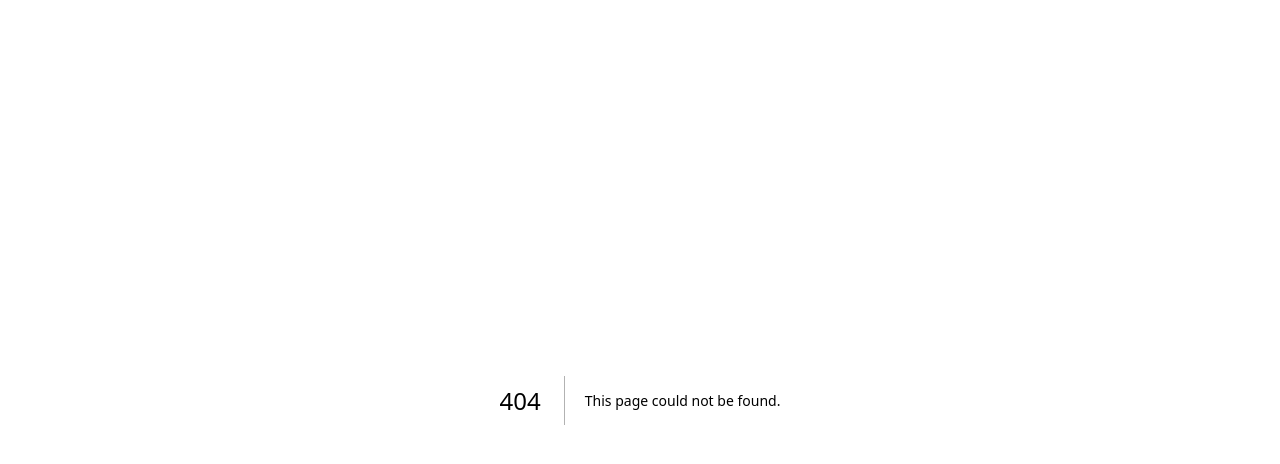
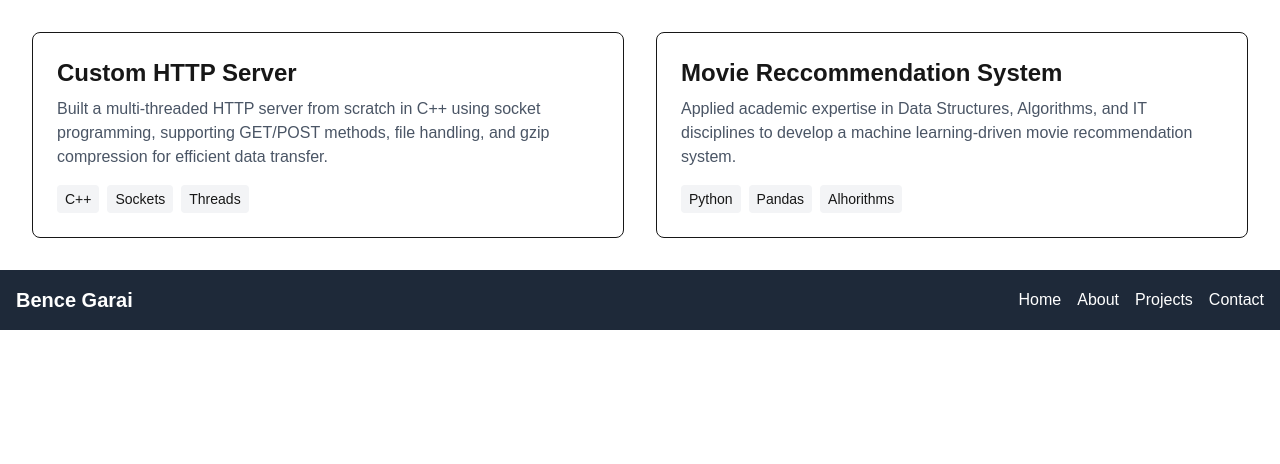
Before and after one commit to BenceGarai/portfolio, a Next.js app: page /projects in a window 1280 px wide. Before the commit this address had no page. Shown: the top 464 px of the page. Built offline with nearby package versions, Linux system fonts and the light colour scheme.

Commit message:
Add framer-motion

```diff
--- /dev/null
+++ b/src/app/components/navbar.tsx
@@ -0,0 +1,31 @@
+import Link from "next/link";
+
+export default function Navbar() {
+  return (
+    <nav className="flex justify-between items-center p-4 bg-gray-800 text-white">
+      <div className="text-xl font-bold">Bence Garai</div>
+      <ul className="flex space-x-4">
+        <li>
+          <Link href="/" className="hover:text-gray-400">
+            Home
+          </Link>
+        </li>
+        <li>
+          <Link href="/about" className="hover:text-gray-400">
+            About
+          </Link>
+        </li>
+        <li>
+          <Link href="/projects" className="hover:text-gray-400">
+            Projects
+          </Link>
+        </li>
+        <li>
+          <Link href="/contact" className="hover:text-gray-400">
+            Contact
+          </Link>
+        </li>
+      </ul>
+    </nav>
+  );
+}
--- /dev/null
+++ b/src/app/data/projects.ts
@@ -0,0 +1,17 @@
+export const projects = [
+  {
+    title: "Custom HTTP Server",
+    description:
+      "Built a multi-threaded HTTP server from scratch in C++ using socket programming, supporting GET/POST methods, file handling, and gzip compression for efficient data transfer.",
+    tags: ["C++", "Sockets", "Threads"],
+    link: "#",
+  },
+  {
+    title: "Movie Reccommendation System",
+    description:
+      "Applied academic expertise in Data Structures, Algorithms, and IT disciplines to develop a machine learning-driven movie recommendation system.",
+    tags: ["Python", "Pandas", "Alhorithms"],
+    link: "#",
+  },
+  // Add the rest of my projects here
+];
--- a/src/app/layout.tsx
+++ b/src/app/layout.tsx
@@ -1,6 +1,7 @@
 import type { Metadata } from "next";
 import { Geist, Geist_Mono } from "next/font/google";
 import "./globals.css";
+import Navbar from "./components/navbar";
 
 const geistSans = Geist({
   variable: "--font-geist-sans",
@@ -24,7 +25,11 @@ export default function RootLayout({
 }>) {
   return (
     <html lang="en">
-      <body className={`${geistSans.variable} ${geistMono.variable} antialiased`}>{children}</body>
+      <body
+        className={`${geistSans.variable} ${geistMono.variable} antialiased`}>
+        {children}
+        <Navbar />
+      </body>
     </html>
   );
 }
--- a/src/app/page.tsx
+++ b/src/app/page.tsx
@@ -1,53 +1,62 @@
-import Image from "next/image";
+// export default function Home() {
+//   return (
+//     <div className="grid grid-rows-[20px_1fr_20px] items-center justify-items-center min-h-screen p-8 pb-20 gap-16 sm:p-20 font-[family-name:var(--font-geist-sans)]">
+//       <main className="flex flex-col gap-[32px] row-start-2 items-center sm:items-start">
+//         <Image className="dark:invert" src="/next.svg" alt="Next.js logo" width={180} height={38} priority />
+//         <ol className="list-inside list-decimal text-sm/6 text-center sm:text-left font-[family-name:var(--font-geist-mono)]">
+//           <li className="mb-2 tracking-[-.01em]">
+//             Get started by editing <code className="bg-black/[.05] dark:bg-white/[.06] px-1 py-0.5 rounded font-[family-name:var(--font-geist-mono)] font-semibold">src/app/page.tsx</code>.
+//           </li>
+//           <li className="tracking-[-.01em]">Save and see your changes instantly.</li>
+//         </ol>
+
+//         <div className="flex gap-4 items-center flex-col sm:flex-row">
+//           <a
+//             className="rounded-full border border-solid border-transparent transition-colors flex items-center justify-center bg-foreground text-background gap-2 hover:bg-[#383838] dark:hover:bg-[#ccc] font-medium text-sm sm:text-base h-10 sm:h-12 px-4 sm:px-5 sm:w-auto"
+//             href="https://vercel.com/new?utm_source=create-next-app&utm_medium=appdir-template-tw&utm_campaign=create-next-app"
+//             target="_blank"
+//             rel="noopener noreferrer">
+//             <Image className="dark:invert" src="/vercel.svg" alt="Vercel logomark" width={20} height={20} />
+//             Deploy now
+//           </a>
+//           <a
+//             className="rounded-full border border-solid border-black/[.08] dark:border-white/[.145] transition-colors flex items-center justify-center hover:bg-[#f2f2f2] dark:hover:bg-[#1a1a1a] hover:border-transparent font-medium text-sm sm:text-base h-10 sm:h-12 px-4 sm:px-5 w-full sm:w-auto md:w-[158px]"
+//             href="https://nextjs.org/docs?utm_source=create-next-app&utm_medium=appdir-template-tw&utm_campaign=create-next-app"
+//             target="_blank"
+//             rel="noopener noreferrer">
+//             Read our docs
+//           </a>
+//         </div>
+//       </main>
+//       <footer className="row-start-3 flex gap-[24px] flex-wrap items-center justify-center">
+//         <a className="flex items-center gap-2 hover:underline hover:underline-offset-4" href="https://nextjs.org/learn?utm_source=create-next-app&utm_medium=appdir-template-tw&utm_campaign=create-next-app" target="_blank" rel="noopener noreferrer">
+//           <Image aria-hidden src="/file.svg" alt="File icon" width={16} height={16} />
+//           Learn
+//         </a>
+//         <a
+//           className="flex items-center gap-2 hover:underline hover:underline-offset-4"
+//           href="https://vercel.com/templates?framework=next.js&utm_source=create-next-app&utm_medium=appdir-template-tw&utm_campaign=create-next-app"
+//           target="_blank"
+//           rel="noopener noreferrer">
+//           <Image aria-hidden src="/window.svg" alt="Window icon" width={16} height={16} />
+//           Examples
+//         </a>
+//         <a className="flex items-center gap-2 hover:underline hover:underline-offset-4" href="https://nextjs.org?utm_source=create-next-app&utm_medium=appdir-template-tw&utm_campaign=create-next-app" target="_blank" rel="noopener noreferrer">
+//           <Image aria-hidden src="/globe.svg" alt="Globe icon" width={16} height={16} />
+//           Go to nextjs.org →
+//         </a>
+//       </footer>
+//     </div>
+//   );
+// }
 
 export default function Home() {
   return (
-    <div className="grid grid-rows-[20px_1fr_20px] items-center justify-items-center min-h-screen p-8 pb-20 gap-16 sm:p-20 font-[family-name:var(--font-geist-sans)]">
-      <main className="flex flex-col gap-[32px] row-start-2 items-center sm:items-start">
-        <Image className="dark:invert" src="/next.svg" alt="Next.js logo" width={180} height={38} priority />
-        <ol className="list-inside list-decimal text-sm/6 text-center sm:text-left font-[family-name:var(--font-geist-mono)]">
-          <li className="mb-2 tracking-[-.01em]">
-            Get started by editing <code className="bg-black/[.05] dark:bg-white/[.06] px-1 py-0.5 rounded font-[family-name:var(--font-geist-mono)] font-semibold">src/app/page.tsx</code>.
-          </li>
-          <li className="tracking-[-.01em]">Save and see your changes instantly.</li>
-        </ol>
-
-        <div className="flex gap-4 items-center flex-col sm:flex-row">
-          <a
-            className="rounded-full border border-solid border-transparent transition-colors flex items-center justify-center bg-foreground text-background gap-2 hover:bg-[#383838] dark:hover:bg-[#ccc] font-medium text-sm sm:text-base h-10 sm:h-12 px-4 sm:px-5 sm:w-auto"
-            href="https://vercel.com/new?utm_source=create-next-app&utm_medium=appdir-template-tw&utm_campaign=create-next-app"
-            target="_blank"
-            rel="noopener noreferrer">
-            <Image className="dark:invert" src="/vercel.svg" alt="Vercel logomark" width={20} height={20} />
-            Deploy now
-          </a>
-          <a
-            className="rounded-full border border-solid border-black/[.08] dark:border-white/[.145] transition-colors flex items-center justify-center hover:bg-[#f2f2f2] dark:hover:bg-[#1a1a1a] hover:border-transparent font-medium text-sm sm:text-base h-10 sm:h-12 px-4 sm:px-5 w-full sm:w-auto md:w-[158px]"
-            href="https://nextjs.org/docs?utm_source=create-next-app&utm_medium=appdir-template-tw&utm_campaign=create-next-app"
-            target="_blank"
-            rel="noopener noreferrer">
-            Read our docs
-          </a>
-        </div>
-      </main>
-      <footer className="row-start-3 flex gap-[24px] flex-wrap items-center justify-center">
-        <a className="flex items-center gap-2 hover:underline hover:underline-offset-4" href="https://nextjs.org/learn?utm_source=create-next-app&utm_medium=appdir-template-tw&utm_campaign=create-next-app" target="_blank" rel="noopener noreferrer">
-          <Image aria-hidden src="/file.svg" alt="File icon" width={16} height={16} />
-          Learn
-        </a>
-        <a
-          className="flex items-center gap-2 hover:underline hover:underline-offset-4"
-          href="https://vercel.com/templates?framework=next.js&utm_source=create-next-app&utm_medium=appdir-template-tw&utm_campaign=create-next-app"
-          target="_blank"
-          rel="noopener noreferrer">
-          <Image aria-hidden src="/window.svg" alt="Window icon" width={16} height={16} />
-          Examples
-        </a>
-        <a className="flex items-center gap-2 hover:underline hover:underline-offset-4" href="https://nextjs.org?utm_source=create-next-app&utm_medium=appdir-template-tw&utm_campaign=create-next-app" target="_blank" rel="noopener noreferrer">
-          <Image aria-hidden src="/globe.svg" alt="Globe icon" width={16} height={16} />
-          Go to nextjs.org →
-        </a>
-      </footer>
-    </div>
+    <section className="min-h-screen flex items-center justify-center">
+      <div className="text-center">
+        <h1 className="text-5xl font-bold mb-4">Hi, I’m Bence Garai</h1>
+        <p className="text-xl text-gray-600">Software Developer</p>
+      </div>
+    </section>
   );
 }
--- /dev/null
+++ b/src/app/projects/page.tsx
@@ -0,0 +1,23 @@
+import { projects } from "@/app/data/projects";
+
+export default function Projects() {
+  return (
+    <div className="grid grid-cols-1 md:grid-cols-2 gap-8 p-8">
+      {projects.map((project) => (
+        <div
+          key={project.title}
+          className="border rounded-lg p-6 hover:shadow-lg transition">
+          <h3 className="text-2xl font-bold">{project.title}</h3>
+          <p className="mt-2 text-gray-600">{project.description}</p>
+          <div className="mt-4 flex gap-2">
+            {project.tags.map((tag) => (
+              <span key={tag} className="bg-gray-100 px-2 py-1 rounded text-sm">
+                {tag}
+              </span>
+            ))}
+          </div>
+        </div>
+      ))}
+    </div>
+  );
+}
```
Also changed, not shown: package.json (+7 -6 lines), 1 other file (tests, documents, lock files or other folders).
